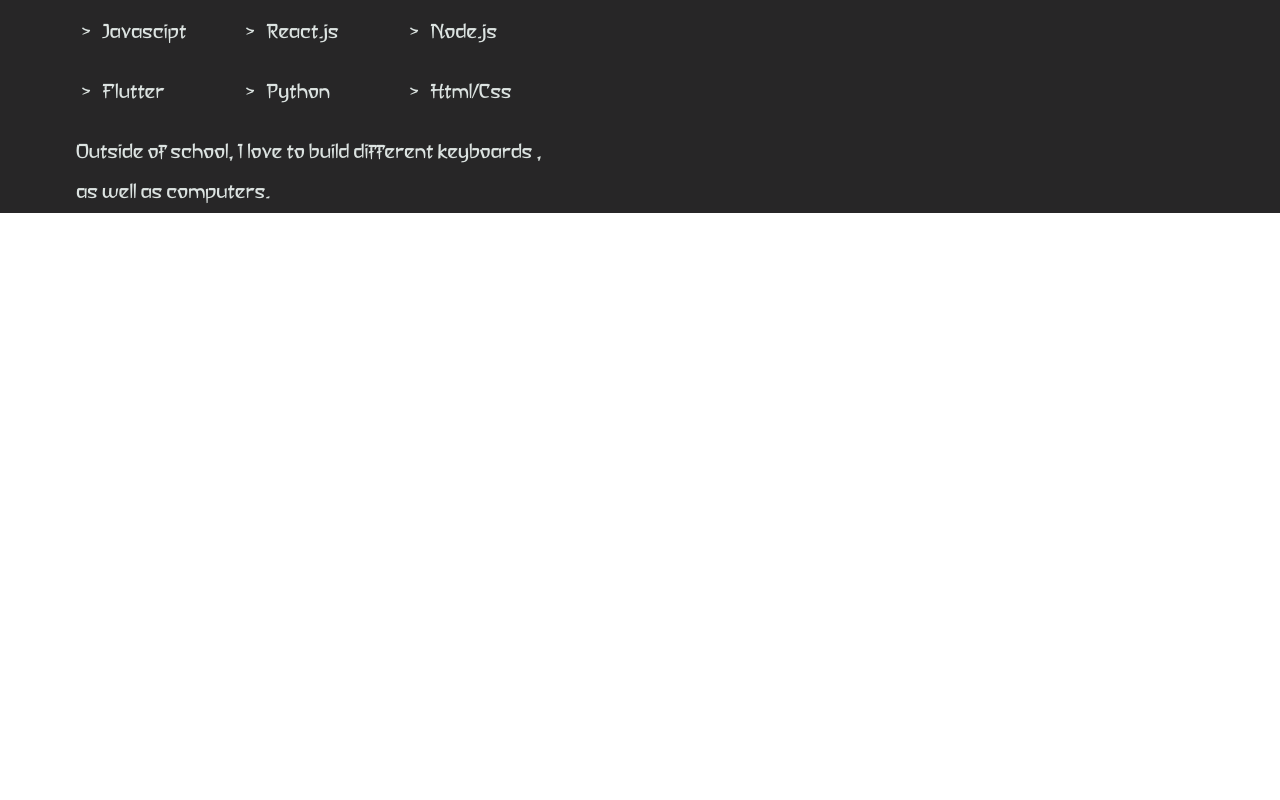
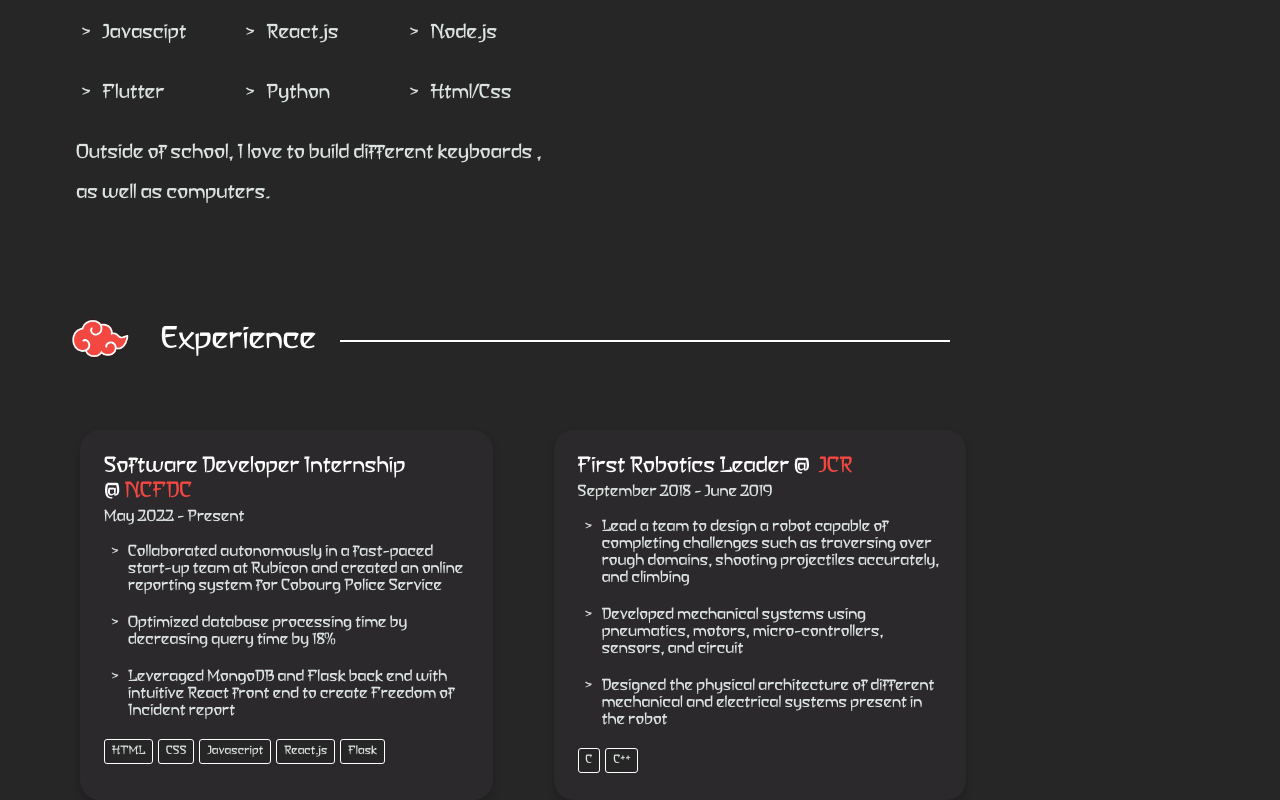
Before and after one commit to BrandonDeoram/personal-website, a React (Create React App) app: page / in a window 1280 px wide. Shown: the part 1360-2160 px from the top of the page. Before the commit the page ends 1573 px from the top, so only its background shows below. Built offline with nearby package versions, Linux system fonts and the light colour scheme.

Commit message:
Fin Experience Section

```diff
--- a/src/App.js
+++ b/src/App.js
@@ -4,6 +4,7 @@ import "./styles/Global.css";
 import Home from './components/Home';
 import Navbar from './components/Navbar';
 import AboutMe from './components/AboutMe';
+import Experience from './components/Experience';
 export default function App() {
   return (
     <div className="App">
@@ -11,7 +12,7 @@ export default function App() {
         <Home></Home>
         <AboutMe></AboutMe>
         <Navbar></Navbar>
-
+        <Experience />
       </div>
     </div>
   );
--- /dev/null
+++ b/src/components/Experience.js
@@ -0,0 +1,73 @@
+import React from 'react'
+import "../styles/AboutMe.css";
+import styles from "../styles/Experience.module.css"
+import img1 from "../images/akatLogo.png";
+export default function Experience() {
+    const languages = ["HTML", "CSS", "Javascript", "React.js", "Flask"];
+    const languages2 = ["C", "C++"];
+    return (
+        <div id={styles.experience}>
+            <div className='titleContainer'>
+                <div className='akatSymbol'>
+                    <img src={img1} alt="" className='akatsukiImage' />
+                </div>
+                <div className='title'>
+                    Experience
+                </div>
+                <hr className='solid' />
+            </div>
+            <div className={styles.rowContainer}>
+
+                <div className={styles.columnContainer}>
+                    <p className={styles.companyContainer}>
+                        Software Developer Internship @&nbsp;<span className={styles.redText}>NCFDC</span>
+                    </p>
+                    <p className={styles.position}>
+                        May 2022 - Present
+                    </p>
+                    <ul className={styles.listContainer}>
+                        <li>Collaborated autonomously in a fast-paced start-up team at Rubicon and created an online reporting system for
+                            Cobourg Police Service</li>
+                        <li> Optimized database processing time by decreasing query time by 18%</li>
+                        <li>Leveraged MongoDB and Flask back end with intuitive React front end to create Freedom of Incident report</li>
+                    </ul>
+                    <div className={styles.rowLang}>
+                        {languages.map(function (d) {
+                            return (
+                                <p className={styles.lang}>{d}</p>
+                            )
+                        })}
+                    </div>
+
+                </div>
+
+                <div className={styles.columnContainer}>
+                    <p className={styles.companyContainer}>
+                        First Robotics Leader @&nbsp;<span className={styles.redText}> JCR</span>
+                    </p>
+                    <p className={styles.position}>
+                        September 2018 - June 2019
+                    </p>
+                    <ul className={styles.listContainer}>
+                        <li> Lead a team to design a robot capable of completing challenges such as traversing over rough domains, shooting
+                            projectiles accurately, and climbing
+                        </li>
+                        <li>Developed mechanical systems using pneumatics, motors, micro-controllers, sensors, and circuit</li>
+                        <li>Designed the physical architecture of different mechanical and electrical systems present in the robot
+                        </li>
+                    </ul>
+                    <div className={styles.rowLang}>
+                        {languages2.map(function (f) {
+                            return (
+                                <p className={styles.lang}>{f}</p>
+                            )
+                        })}
+                    </div>
+
+                </div>
+
+
+            </div>
+        </div>
+    )
+}
--- /dev/null
+++ b/src/styles/Experience.module.css
@@ -0,0 +1,96 @@
+#experience {
+    margin-top: 8%;
+    display: flex;
+    flex-direction: column;
+    align-items: flex-start;
+    margin-left: 5%;
+    min-height: 60vh;
+}
+
+.rowContainer {
+    margin-left: 1rem;
+    margin-top: 2rem;
+    display: flex;
+    flex-wrap: wrap;
+    flex-direction: row;
+    width: 100%;
+}
+
+.columnContainer {
+    background-color: #302f3071;
+    box-shadow: 0 4px 8px 0 rgba(0, 0, 0, 0.2);
+    transition: 0.3s;
+    border-radius: 20px;
+    padding: 24px;
+    width: 30%;
+    margin-top: 2rem;
+    display: flex;
+    flex-direction: column;
+}
+
+.columnContainer:first-of-type {
+    width: 30%;
+    margin-top: 2rem;
+    display: flex;
+    flex-direction: column;
+    margin-right: 5%;
+}
+
+
+.companyContainer {
+    flex-wrap: wrap;
+    display: flex;
+    margin: 0px;
+    font-size: 22px;
+}
+
+.position {
+    display: flex;
+    margin-top: 5px;
+    margin-bottom: 2px;
+    font-size: 16px;
+    color: var(--offWhite);
+}
+
+.listContainer {
+    display: flex;
+    flex-direction: column;
+}
+
+.redText {
+    width: 50%;
+    display:contents ;
+    color: var(--brightRed)
+}
+
+.rowLang {
+    display: flex;
+    flex-direction: row;
+    flex-wrap: wrap;
+}
+
+.lang {
+    font-size: .75rem;
+    margin: 3px 3px 3px 0;
+    padding: 5px 7px;
+    color: var(--offWhite);
+    display: flex;
+    border-radius: 3px;
+    border: 1px solid white;
+    background-color: var(--background-Color);
+    border-color: white;
+    margin-right: 5px;
+}
+
+@media only screen and (max-width: 770px) {
+    .rowContainer {
+        margin:0px;
+        flex-direction: column;
+    }
+    .columnContainer{
+        width: 80%;
+    }
+    .columnContainer:first-of-type{
+        width: 80%;
+    }
+}
```
